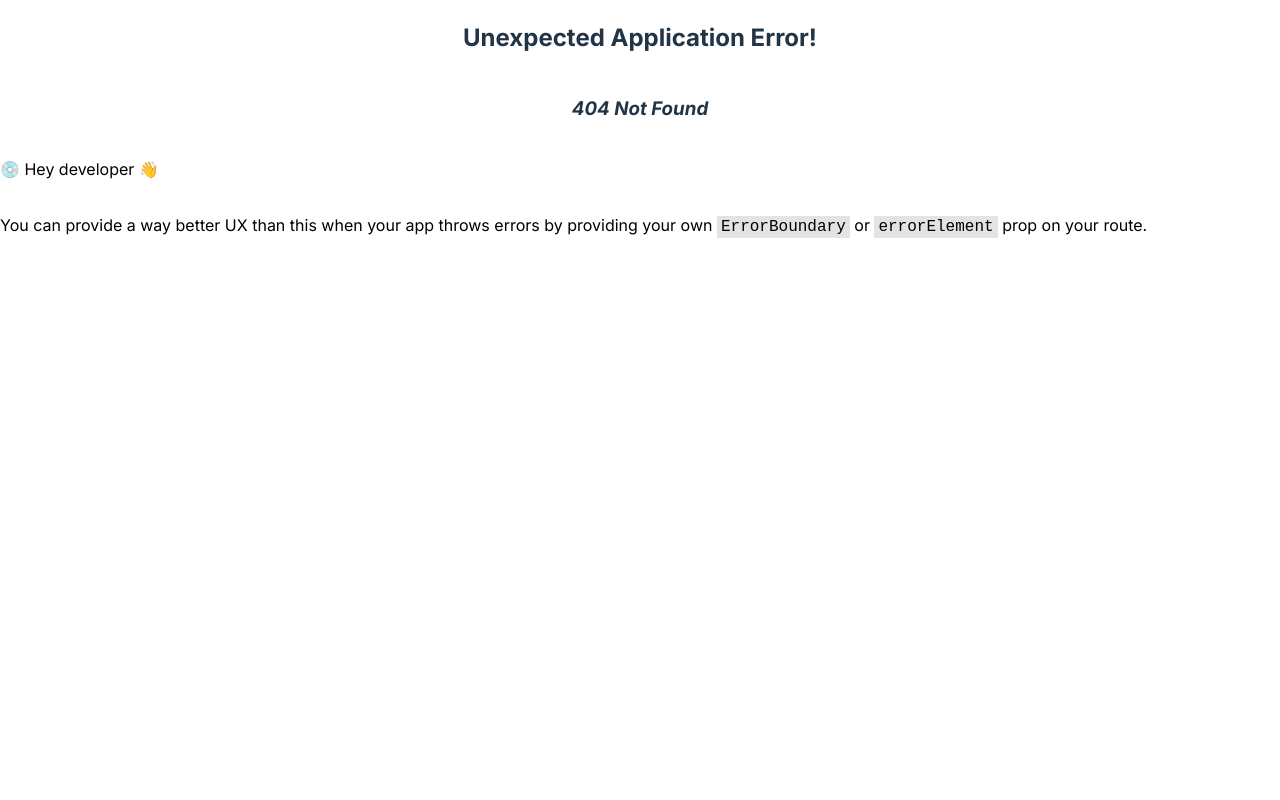
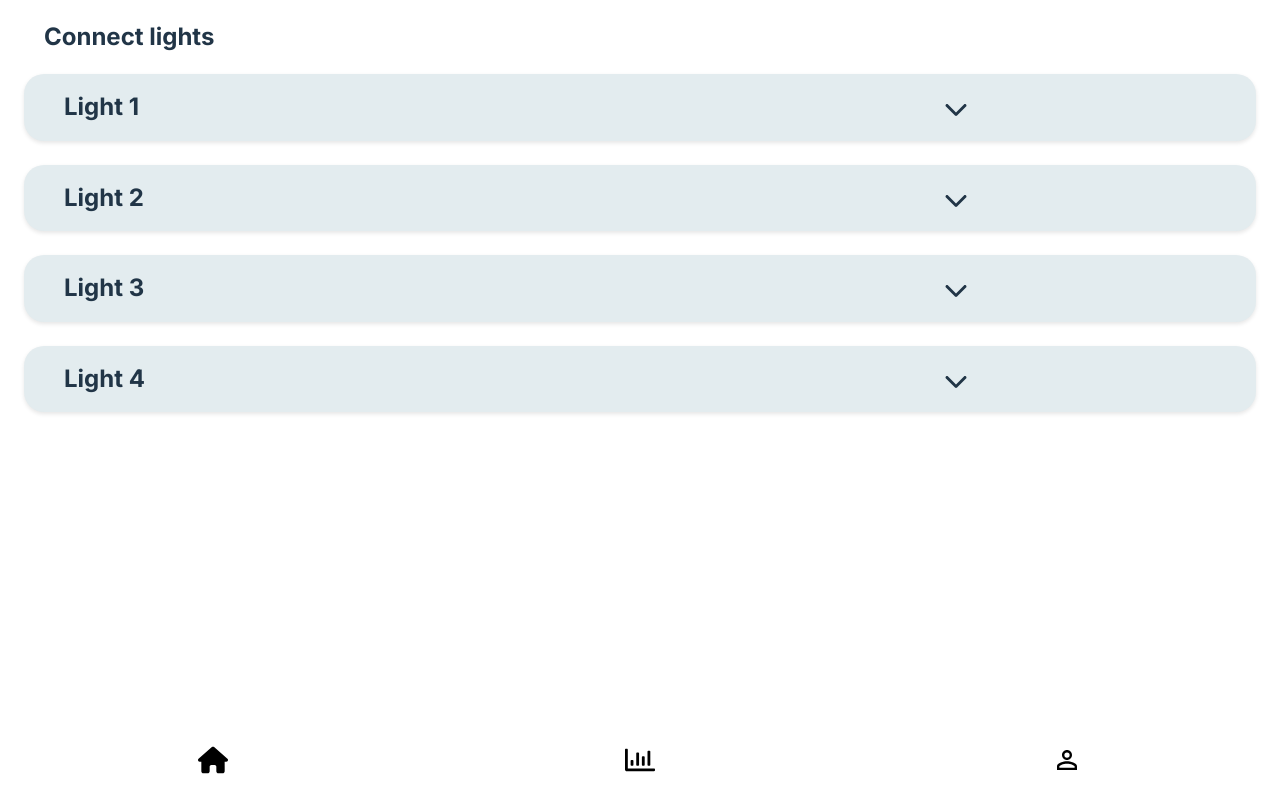
Before and after one commit to casperHansenTEOA/IKEASnark, a React (Vite) app in the folder Snark/: page /createLight in a window 1280 px wide. Before the commit this address had no page. Built offline with nearby package versions, Linux system fonts and the light colour scheme.

Commit message:
made a site whre you can connect to a light.
Backend not implemented

```diff
--- a/Snark/src/components/AddNewDevice/AddNewDevice.tsx
+++ b/Snark/src/components/AddNewDevice/AddNewDevice.tsx
@@ -1,21 +1,34 @@
 import React from 'react';
 import './AddNewDevice.css'; // Make sure to create this CSS file
 import Card from '../Card/Card';
+import { NavLink } from 'react-router-dom';
 
 const AddNewDevice: React.FC = () => {
     return (
         <div className="settings-overlay hidden">
             <div className="settings-content">
                 <h2>Add a new device</h2>
-                <Card >
-                    <h3>Add a light</h3>
-                </Card>
-                <Card>
-                    <h3>Add a bed</h3>
-                </Card>
+                <NavLink to="/createLight" onClick={hideNavBar}>
+                    <Card  >
+                        <h3>Add a light</h3>
+                    </Card>
+                </NavLink>
+
+                <NavLink to="/createBed" >
+
+                    <Card>
+                        <h3>Add a bed</h3>
+                    </Card>
+                </NavLink>
             </div>
         </div>
     );
 };
 
+function hideNavBar() {
+    const nav = document.querySelectorAll(".nav-footer")[0];
+    nav.classList.toggle("hidden");
+}
+
+
 export default AddNewDevice;
--- a/Snark/src/components/NavFooter/NavFooter.tsx
+++ b/Snark/src/components/NavFooter/NavFooter.tsx
@@ -8,7 +8,7 @@ import "./NavFooter.css"; // Assuming you have some CSS for stydivng
 
 const NavFooter: React.FC = () => {
   return (
-    <footer className="nav-footer">
+    <footer className="nav-footer" id="footer">
       <NavLink to="/">
         <FaHouse />
       </NavLink>
--- a/Snark/src/global.css
+++ b/Snark/src/global.css
@@ -26,3 +26,19 @@ body {
     background-color: #f9f9f9;
   }
 }
+
+
+
+section, h1, li, img, div{
+  -moz-transition: width 1s ease-in-out, left 1.5s ease-in-out;
+  -webkit-transition: width 1s ease-in-out, left 1.5s ease-in-out;
+  -moz-transition: width 1s ease-in-out, left 1.5s ease-in-out;
+  -o-transition: width 1s ease-in-out, left 1.5s ease-in-out;
+  transition: width 1s ease-in-out, left 1.5s ease-in-out;
+
+  -moz-transition: height 1s ease-in-out, top 1.5s ease-in-out;
+  -webkit-transition: height 1s ease-in-out, top 1.5s ease-in-out;
+  -moz-transition: height 1s ease-in-out, top 1.5s ease-in-out;
+  -o-transition: height 1s ease-in-out, top 1.5s ease-in-out;
+  transition: height 1s ease-in-out, top 1.5s ease-in-out;
+}
--- a/Snark/src/main.tsx
+++ b/Snark/src/main.tsx
@@ -9,6 +9,7 @@ import Root from "./routes/Root";
 import Stats from "./routes/Stats"
 import NavFooter from "./components/NavFooter/NavFooter";
 import Profile from "./routes/Profile";
+import CreateLight from "./routes/CreateLight";
 
 // eslint-disable-next-line react-refresh/only-export-components
 const AppLayout = () => {
@@ -38,6 +39,11 @@ const router = createBrowserRouter([
         path: "/profile",
         element: <Profile />,
       },
+      {
+        path:"/createLight",
+        element: <CreateLight />,
+      }
+
     ],
   },
 ]);
--- /dev/null
+++ b/Snark/src/routes/CreateLight.css
@@ -0,0 +1,103 @@
+.light-card{
+    margin: 0.5em;
+}
+
+.expanded-info{
+    display: flex;
+    flex-direction: column;
+    justify-content: center;
+    align-items: center;
+
+    position: relative;
+    z-index: 0;
+    animation: fadeIn 0.5s forwards;
+}
+
+.light-form{
+    display: flex !important;
+    flex-direction: column;
+    justify-content: center;
+    align-items: center;
+    position: relative;
+    z-index: 20;
+    /* animation: fadeIn 0.5s forwards; */
+
+    width: 100%;
+
+    font-size: 1.2em;
+}
+
+.light-form button{
+    margin: 0.5em;
+    background-color: beige;
+
+    width: 50%;
+}
+
+.light-form select{
+    margin: 0.5em;
+    background-color: beige;
+    height : 3em;
+
+    border: none;
+    border-radius: 0.4em;
+    width: 50%;
+
+    font-size: 1.2em;
+
+}
+
+
+
+.down-arrow{
+    display: flex;
+    justify-content: center;
+    align-items: center;
+    position: absolute;
+    z-index: 200;
+    animation: fadeIn 0.5s forwards;
+
+    margin-left: 70vw;
+    font-size: 2em;
+
+    animation: rotateOut 0.1s ;
+
+
+
+}
+
+.rotate{
+    /* transform: rotate(180deg); */
+    animation: rotateIn 0.1s forwards;
+
+}
+
+@keyframes fadeIn {
+    from {
+        opacity: 0;
+    }
+    to {
+        opacity: 1;
+    }
+}
+
+@keyframes rotateIn
+{
+    from{
+        transform: rotate(0deg);
+    }
+    to{
+        transform: rotate(180deg);
+    }
+}
+
+@keyframes roateOut
+{
+    from{
+        transform: rotate(180deg);
+    }
+    to{
+        transform: rotate(0deg);
+    }
+
+}
--- /dev/null
+++ b/Snark/src/routes/CreateLight.tsx
@@ -0,0 +1,107 @@
+// import React, { useState } from 'react';
+import { IoIosArrowDown } from "react-icons/io";
+import { NavigateFunction, useNavigate } from 'react-router-dom';
+import Card from '../components/Card/Card';
+import './CreateLight.css';
+
+const CreateLight: React.FC = () => {
+    // const [lightName, setLightName] = useState('');
+    // const [bedId, setBedId] = useState('');
+    const navigate = useNavigate();
+
+    const nav = document.getElementById("footer");
+    if (nav) {
+        nav.classList.add("hidden");
+    }
+
+    // const handleSubmit = (e: React.FormEvent) => {
+    //     e.preventDefault();
+    //     // Here you would typically send the data to your backend
+    //     console.log('Light Name:', lightName);
+    //     console.log('Connected Bed ID:', bedId);
+
+    //     // Navigate to another page after submission
+    //     navigate('/');
+    // };
+
+    const listOfDummyLights = [
+        dummyLight(1, navigate),
+        dummyLight(2, navigate),
+        dummyLight(3, navigate),
+        dummyLight(4, navigate)
+
+    ]
+
+    return (
+        <div className="wrapper">
+            <h1>Connect lights</h1>
+
+            {/* Show all the dummy lights here */}
+
+            {listOfDummyLights}
+
+        </div>
+    );
+};
+
+
+function dummyLight(n: number, navigate: NavigateFunction) {
+    function setBedId(value: string): void {
+        throw new Error('Function not implemented .' + value);
+
+
+    }
+    const arrow =  <IoIosArrowDown className={'down-arrow '+n}  onClick={() => expandCard(n)}/>
+    return (
+        <div >
+
+            <Card>
+                {arrow}
+                <h1>Light {n}</h1>
+
+                <div className="expanded-info hidden ">
+                    <form onSubmit={(e) => {
+                        e.stopPropagation();
+                        e.preventDefault();
+                        // Handle form submission logic here
+                    }} className='light-form '>
+                        <label htmlFor={`bed-select-${n}`}>Select Bed:</label>
+                        <select
+                            id={`bed-select-${n}`}
+                            // value={bedId}
+                            onChange={(e) => setBedId(e.target.value)}
+                        >
+                            <option value="">Select a bed</option>
+                            <option value="bed1">Bed 1</option>
+                            <option value="bed2">Bed 2</option>
+                            <option value="bed3">Bed 3</option>
+                        </select>
+                        <button type="submit" onClick={()=> navigateToHome(navigate)}>Connect</button>
+                    </form>
+
+
+                </div>
+            </Card>
+        </div>
+
+    );
+}
+export default CreateLight;
+
+function expandCard(n: number) {
+    const card = document.querySelectorAll(".expanded-info")[n -1];
+    card.classList.toggle("hidden");
+
+    const arrow = document.querySelectorAll(".down-arrow")[n -1];
+    arrow.classList.toggle("rotate");
+
+
+}
+
+function navigateToHome(navigate: NavigateFunction){
+    // Redirect to home page
+    console.log("Home");
+    document.querySelectorAll(".nav-footer")[0].classList.toggle("hidden");
+
+    navigate('/');
+}
```
